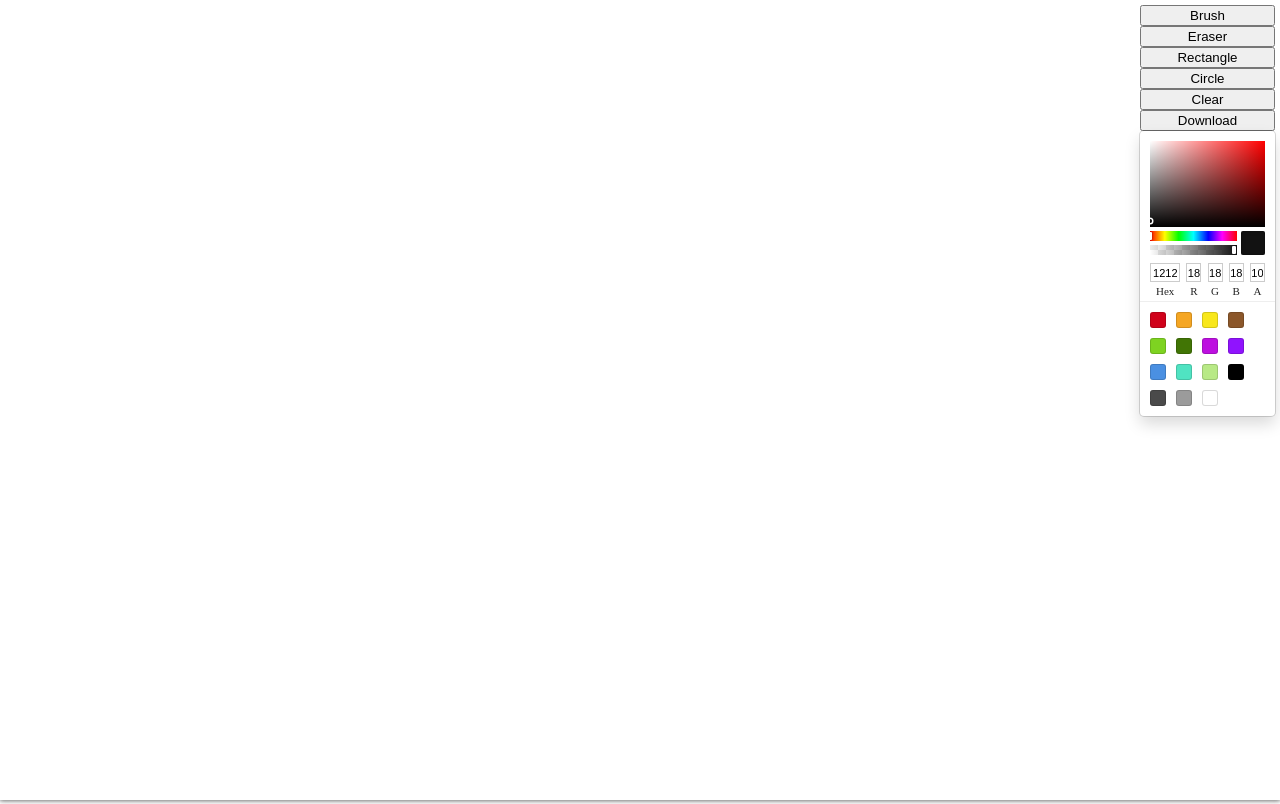
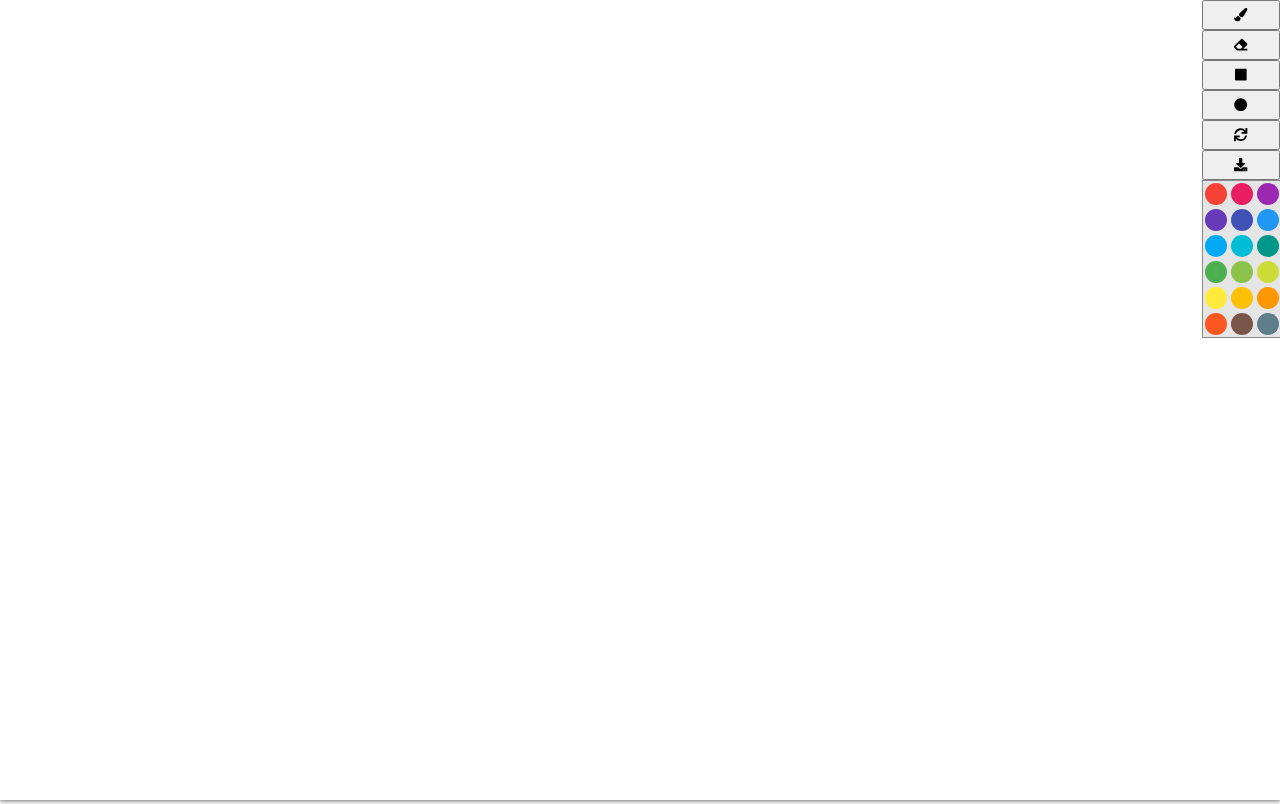
Before and after one commit to srm-kzilla/react-painter, a React (Create React App) app: page / in a window 1280 px wide. Built offline with nearby package versions, Linux system fonts and the light colour scheme.

Commit message:
design_changes: color picker and icons changed for responsice design

```diff
--- a/package.json
+++ b/package.json
@@ -3,6 +3,9 @@
   "version": "1.0.0",
   "private": true,
   "dependencies": {
+    "@fortawesome/fontawesome-svg-core": "^1.2.30",
+    "@fortawesome/free-solid-svg-icons": "^5.14.0",
+    "@fortawesome/react-fontawesome": "^0.1.11",
     "@testing-library/jest-dom": "^4.2.4",
     "@testing-library/react": "^9.5.0",
     "@testing-library/user-event": "^7.2.1",
--- a/src/Components/CanvasComponent.tsx
+++ b/src/Components/CanvasComponent.tsx
@@ -1,5 +1,7 @@
 import React from "react";
-import { SketchPicker } from "react-color";
+import { CirclePicker } from "react-color";
+import { FontAwesomeIcon } from '@fortawesome/react-fontawesome';
+import { faEraser, faCircle, faSquare, faPaintBrush, faDownload, faSync } from '@fortawesome/free-solid-svg-icons'
 
 interface Point {
   x: number;
@@ -204,7 +206,7 @@ class CanvasComponent extends React.Component {
               this.setState({ choice: "brush" });
             }}
           >
-            Brush
+            <FontAwesomeIcon icon={faPaintBrush}/>
           </button>
 
           <button
@@ -213,7 +215,7 @@ class CanvasComponent extends React.Component {
               this.setState({ background: "#ffffff" });
             }}
           >
-            Eraser
+            <FontAwesomeIcon icon={faEraser}/>
           </button>
 
 
@@ -222,7 +224,7 @@ class CanvasComponent extends React.Component {
               this.setState({ choice: "rectangle" });
             }}
           >
-            Rectangle
+            <FontAwesomeIcon icon={faSquare}/>
           </button>
 
           <button
@@ -230,10 +232,12 @@ class CanvasComponent extends React.Component {
               this.setState({ choice: "circle" });
             }}
           >
-            Circle
+            <FontAwesomeIcon icon={faCircle}/>
           </button>
 
-          <button onClick={this.updateCanvas.bind(this)}>Clear</button>
+          <button onClick={this.updateCanvas.bind(this)}>
+            <FontAwesomeIcon icon={faSync}/>
+          </button>
 
           <button
             onClick={() => {
@@ -243,9 +247,9 @@ class CanvasComponent extends React.Component {
               link.click();
             }}
           >
-            Download
+            <FontAwesomeIcon icon={faDownload}/>
           </button>
-          <SketchPicker
+          <CirclePicker
             color={this.state.background}
             onChangeComplete={this.handleChangeComplete}
           />
--- a/src/styles.css
+++ b/src/styles.css
@@ -18,9 +18,19 @@ canvas{
 	right: 0;
 	display: flex;
 	flex-direction: column;
-	padding: 5px;
 }
-.sketch-picker{
-	width: 115px !Important;
+.toolset > button{
+	height: 30px;
+}
+.circle-picker{
+	border: 1px solid rgba(0,0,0,0.4);
+	background-color: #e5e5e5;
+	text-align: center !important;
+	width: 90px !Important;
 	cursor: pointer;
 }
+.circle-picker > span >div{
+	width: 22px !important;
+	height: 22px !important;
+	margin: 2px !important;
+}
```
Also changed, not shown: 1 other file (tests, documents, lock files or other folders).
